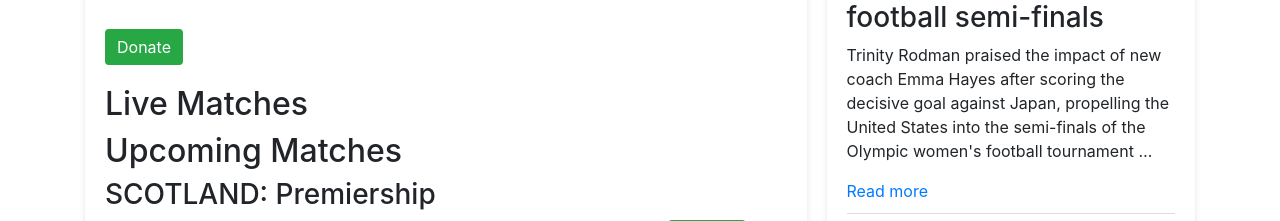
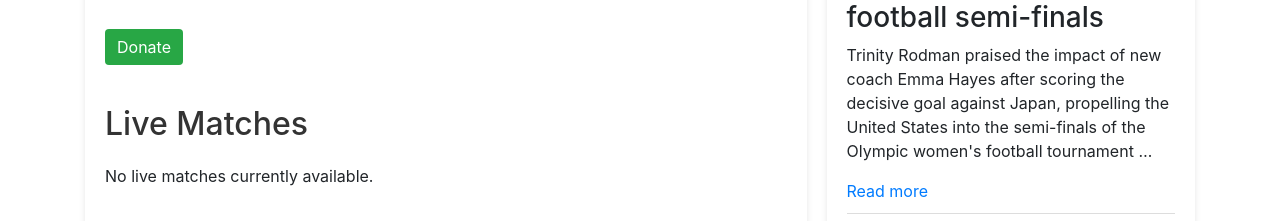
Before and after one commit to kepo402/FootballStreamingLive, a Django app: page / in a window 1280 px wide. Shown: the part 893-1114 px from the top of the page. Run offline with Django 5.2, Linux system fonts and the light colour scheme; data comes from the database, SQL or seed files in the repository; some libraries are stand-ins or nearby versions.

Commit message:
new commit

```diff
--- a/matches/templates/matches/match_list.html
+++ b/matches/templates/matches/match_list.html
@@ -46,38 +46,60 @@
             <p>No featured match available.</p>
         {% endif %}
 
-        <h2>Live Matches</h2>
-        <div id="live-matches">
-            <!-- Live matches will be dynamically moved here -->
+        <!-- Live Matches Section -->
+        <div style="margin-top: 40px;">
+            <h2 style="margin-bottom: 20px; color: #333;">Live Matches</h2>
+            <div id="live-matches" style="display: flex; flex-direction: column; gap: 15px;">
+                {% if live_matches %}
+                    {% for match in live_matches %}
+                        <div id="live-match-{{ match.id }}" style="background-color: #ffffff; border-radius: 8px; box-shadow: 0 2px 4px rgba(0, 0, 0, 0.1); padding: 15px;">
+                            <h4 style="margin: 0; font-size: 18px;">{{ match.title }}</h4>
+                            <p style="margin: 5px 0; color: #555;">{{ match.date }}</p>
+                            <p style="margin: 5px 0; color: #007bff;">Live Now
+                                {% if match.live_stream_url %}
+                                    - <a href="{% url 'match_detail' match.id %}" target="_blank" style="color: #007bff; text-decoration: none;">Watch Live</a>
+                                {% endif %}
+                            </p>
+                            <a href="{% url 'donate' %}" class="btn btn-primary" style="background-color: #28a745; border: none;">Donate</a>
+                        </div>
+                    {% endfor %}
+                {% else %}
+                    <p>No live matches currently available.</p>
+                {% endif %}
+            </div>
         </div>
 
-        <h2>Upcoming Matches</h2>
+        <!-- Upcoming Matches Section -->
+        <div style="margin-top: 40px;">
+            <h2 style="margin-bottom: 20px; color: #333;">Upcoming Matches</h2>
             <div id="upcoming-matches">
                 {% if matches %}
                     {% regroup matches by league as league_groups %}
                     {% for league_group in league_groups %}
-                    <h3>{{ league_group.grouper }}</h3>
-                    <ul style="list-style: none; padding: 0;">
+                        <h3 style="margin-bottom: 15px; color: #555;">{{ league_group.grouper }}</h3>
+                        <div style="display: flex; flex-direction: column; gap: 15px;">
                             {% for match in league_group.list %}
-                            <li id="match-{{ match.id }}" style="margin-bottom: 10px;">
-                                {{ match.title }} - {{ match.date }}
+                                <div id="match-{{ match.id }}" style="background-color: #ffffff; border-radius: 8px; box-shadow: 0 2px 4px rgba(0, 0, 0, 0.1); padding: 15px;">
+                                    <h4 style="margin: 0; font-size: 18px;">{{ match.title }}</h4>
+                                    <p style="margin: 5px 0; color: #555;">{{ match.date }}</p>
                                     {% if match.is_live %}
-                                    (Live Now
+                                        <p style="margin: 5px 0; color: #007bff;">Live Now
                                             {% if match.live_stream_url %}
                                                 - <a href="{% url 'match_detail' match.id %}" target="_blank" style="color: #007bff; text-decoration: none;">Watch Live</a>
                                             {% endif %}
-                                    )
+                                        </p>
                                     {% else %}
-                                    - Starts in <span id="countdown-{{ match.id }}" data-start-time="{{ match.date|date:'Y-m-d H:i:s' }}"></span>
+                                        <p style="margin: 5px 0;">Starts in <span id="countdown-{{ match.id }}" data-start-time="{{ match.date|date:'Y-m-d H:i:s' }}"></span></p>
                                     {% endif %}
-                                <a href="{% url 'donate' %}" class="btn btn-primary" style="margin-left: 10px; background-color: #28a745; border: none;">Donate</a>
-                            </li>
+                                    <a href="{% url 'donate' %}" class="btn btn-primary" style="background-color: #28a745; border: none;">Donate</a>
+                                </div>
                             {% endfor %}
-                    </ul>
+                        </div>
                     {% endfor %}
                 {% else %}
                     <p>No matches currently available.</p>
                 {% endif %}
+            </div>
         </div>
     </div>
 
@@ -119,7 +141,7 @@
     }
 
     function moveToLiveMatches(element) {
-        const matchItem = element.closest('li');
+        const matchItem = element.closest('div');
         if (matchItem) {
             const liveMatchesContainer = document.getElementById('live-matches');
             if (liveMatchesContainer) {
```
Lines whose indentation alone changed are shown as unchanged.
